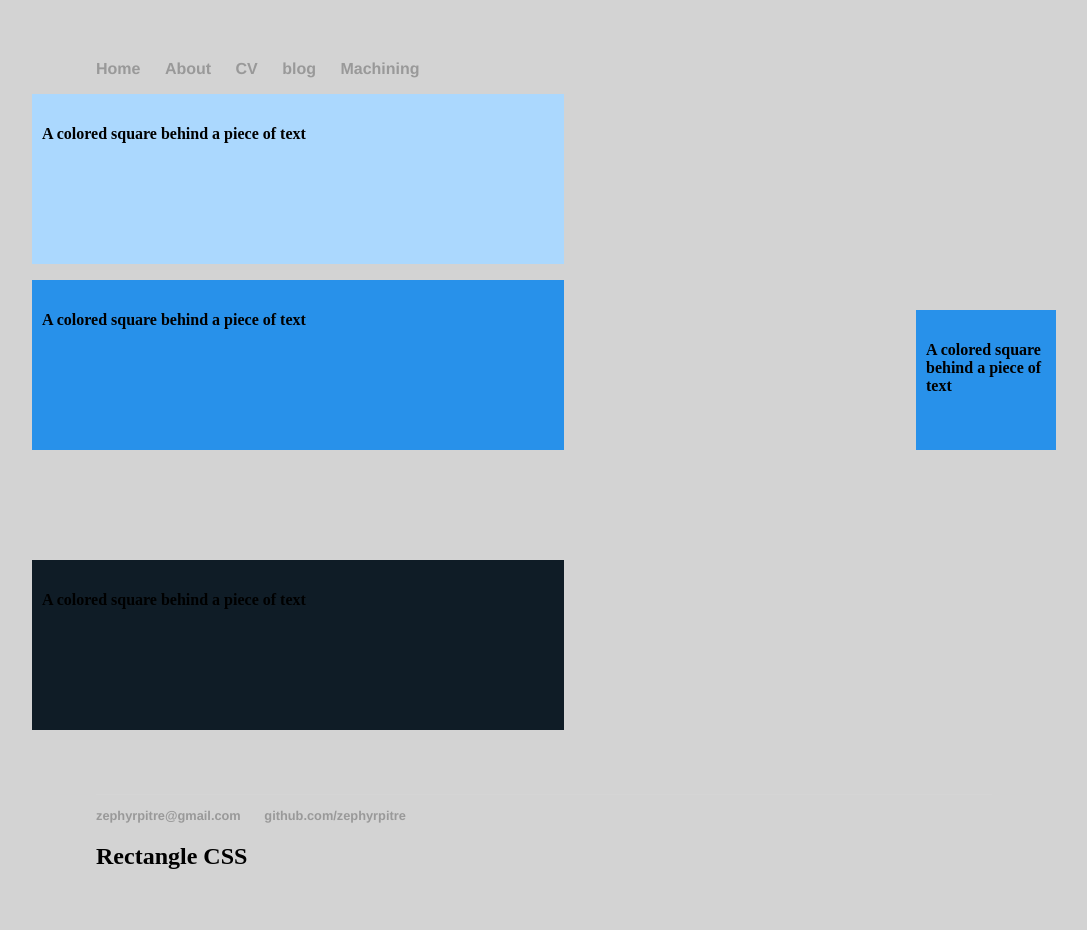
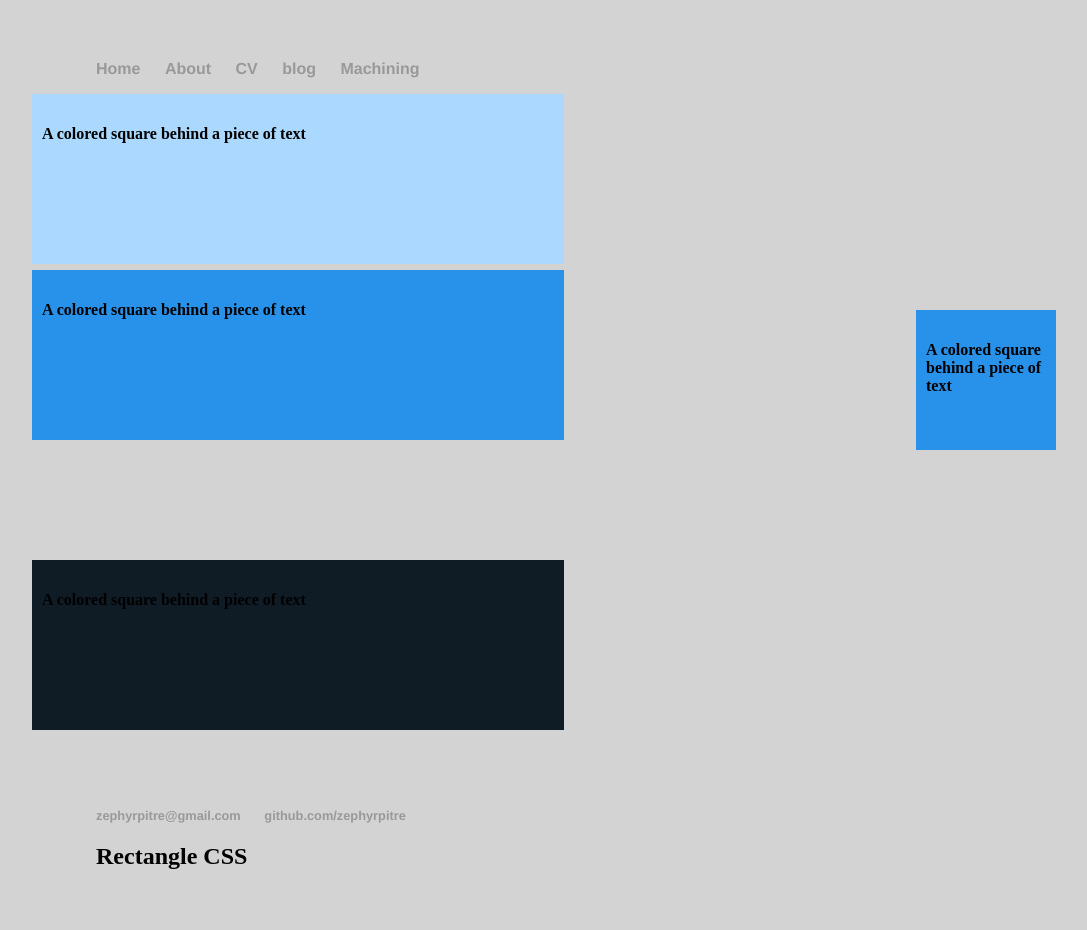
Before and after one commit to ZephyrPitre/ZephyrPitre.github.io, a Jekyll site: the page built from index.html, in a window 1280 px wide. Shown: the whole page, without its empty margins (96-1183 px from the left). Built offline with Jekyll 4.4.1, drawn with Linux system fonts in a browser that asks for light colours.

Commit message:
Update index.html

```diff
--- a/index.html
+++ b/index.html
@@ -19,7 +19,7 @@ title: Zephyr Pitre
 		position: absolute;
 		left: 10%;
 		width: 40%;
-		top: 280px;
+		top: 270px;
     height: 150px;
 		Background:#2891EA; <!--bright blue-->
     color: black;
```
